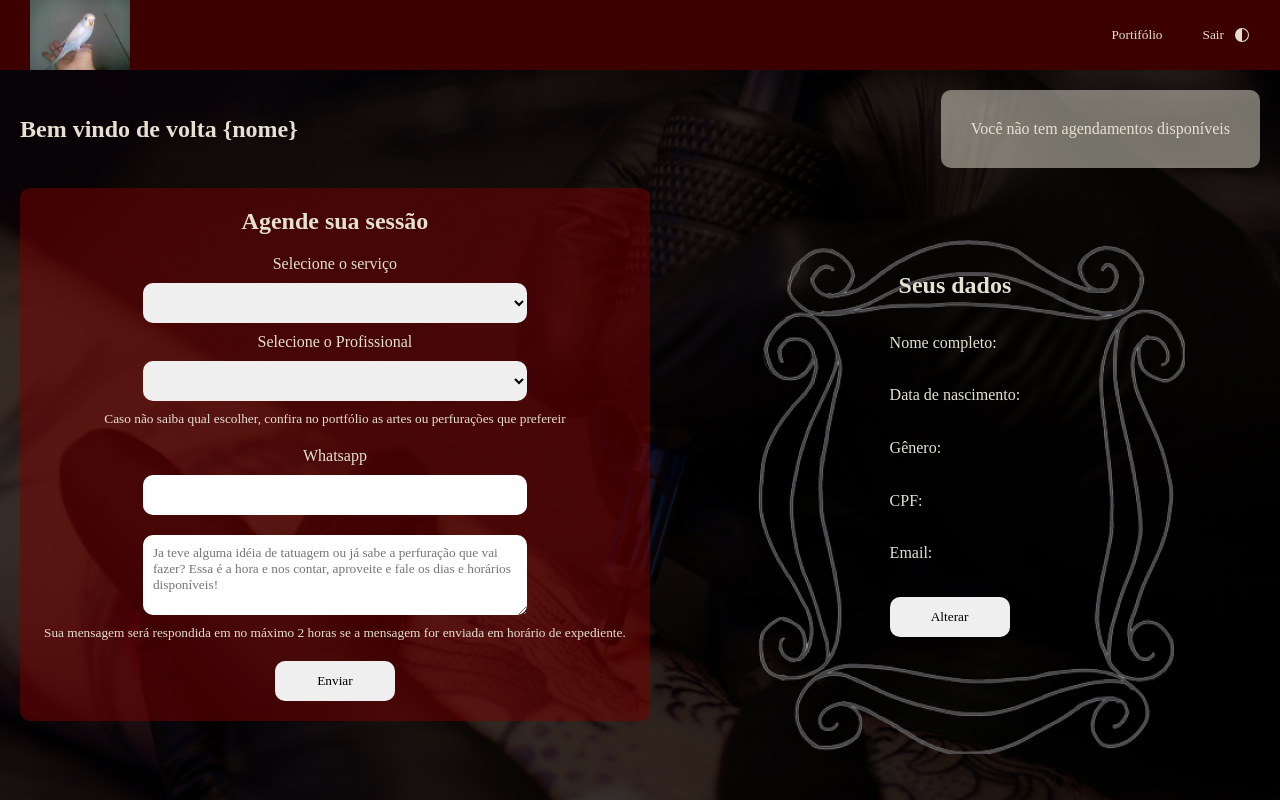
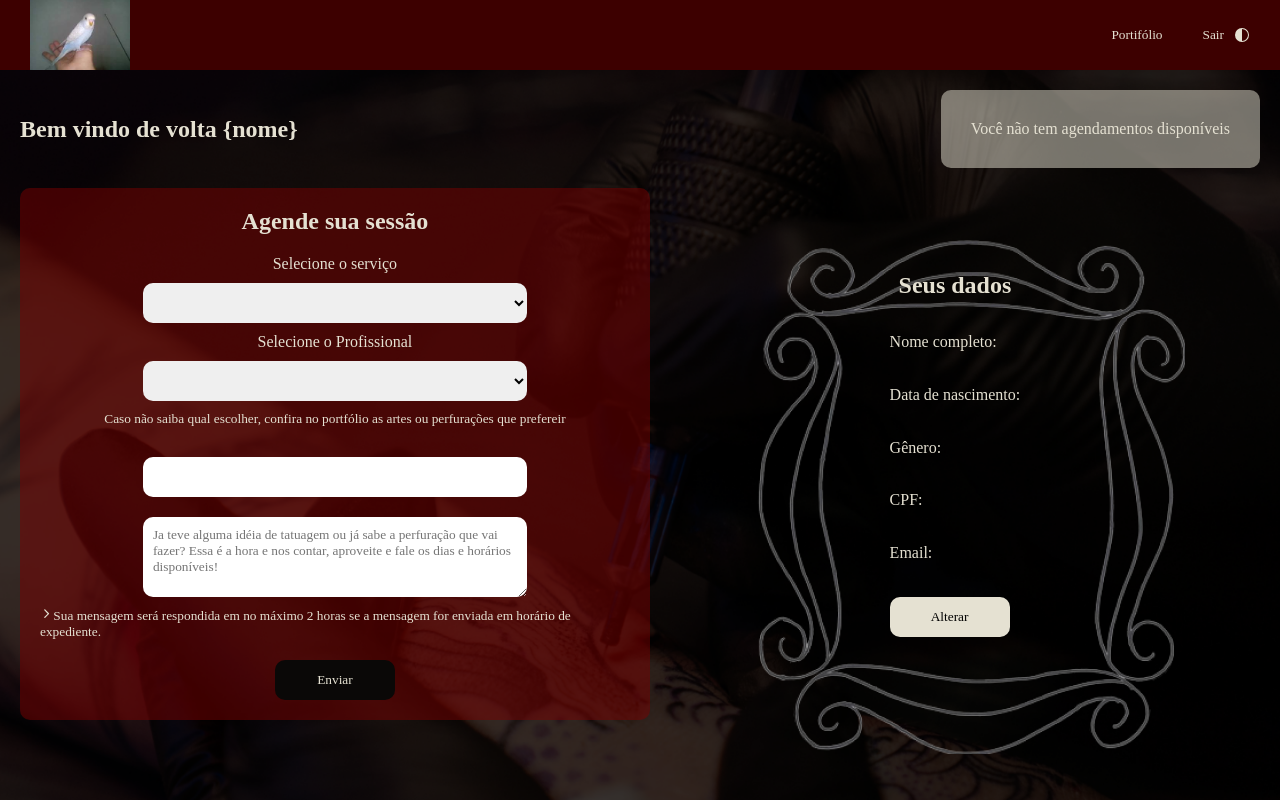
Before and after one commit to LeoAChaves/Rosemarys_Tattoo_Studio, a React (Create React App) app: page /usuario in a window 1280 px wide. Shown: the top 800 px of the page. Built offline with nearby package versions, Linux system fonts and the light colour scheme; a web font is replaced by a local one.

Commit message:
Correção de bug

```diff
--- a/src/components/Button/index.jsx
+++ b/src/components/Button/index.jsx
@@ -1,8 +1,6 @@
 function Button({className, onClick, nome, style}){
     return(
-
-            <button type="submit" className={className} onClick={onClick} style={style}>{nome}</button>
-
+        <button type="submit" className={className} onClick={onClick} style={style}>{nome}</button>
     );
 }
 
--- a/src/components/Form/FormCadastro/index.jsx
+++ b/src/components/Form/FormCadastro/index.jsx
@@ -3,9 +3,13 @@ import * as S from "./styled";
 import Input from "../../Input";
 import Button from "../../Button";
 import Label from "../../Label";
+
 import { apiCliente } from "../../../services/api";
 import { useState } from "react";
 import { useNavigate } from "react-router-dom";
+
+import { IoIosArrowForward } from "react-icons/io";
+
 
 function FormCadastro(){
     const navigate = useNavigate()
@@ -68,7 +72,7 @@ function FormCadastro(){
                 </div>
                 </S.DivCenter>
 
-                <small>A senha deve ter no mínimo 8 dígitos</small>
+                <small><IoIosArrowForward />A senha deve ter no mínimo 8 dígitos</small>
 
                 <Button type="submit" nome="Cadastrar"></Button>
             </S.Form>
--- a/src/components/Form/FormCadastro/styled.js
+++ b/src/components/Form/FormCadastro/styled.js
@@ -76,6 +76,11 @@ export const Form = styled.form`
     align-self: flex-start;
   }
 
+  small{
+    display: flex;
+    align-items: center;
+  }
+
   button{
     width: 120px;
     height: 40px;
@@ -85,6 +90,9 @@ export const Form = styled.form`
     margin-top: 40px;
 
     cursor: pointer;
+
+    background-color: ${({ theme }) => theme.vermelho};
+    color: white;
   }
 `
 
--- a/src/components/Form/FormLogin/index.jsx
+++ b/src/components/Form/FormLogin/index.jsx
@@ -55,13 +55,13 @@ function FormLogin(){
 
                 <Input placeholder="Senha" type="password" name="senha" id="senha"  onChange={(e) => handleOnchange(e)}/>
 
-                <Button className="btnSubmit" type="submit" nome="Entrar"></Button>
+                <Button className="btnSubmit entrar" type="submit" nome="Entrar"></Button>
 
                 <a>Esqueceu a senha?</a>
 
                 <div className="linhaPontilhada"></div>
 
-                <Button className="btnSubmit" onClick="" nome="Criar nova conta" style={{display:  tipoLogin == "FUNCIONARIO" ? 'none': 'block'}}></Button>
+                <Button className="btnSubmit cadastro" onClick="" nome="Criar nova conta" style={{display:  tipoLogin == "FUNCIONARIO" ? 'none': 'block'}}></Button>
             </S.Form>
         </S.Container>
     );
--- a/src/components/Form/FormLogin/styled.js
+++ b/src/components/Form/FormLogin/styled.js
@@ -43,6 +43,16 @@ export const Form = styled.form`
     margin-top: 20px;
 
     cursor: pointer;
+  }
+
+  .entrar{
+    background-color: ${({ theme }) => theme.vermelho};
+    color: white;
+  }
+
+  .cadastro{
+    background-color: ${({ theme }) => theme.amarelo};
+    color: white;
   }
 
   a{
--- a/src/components/Form/FormUsuario/index.jsx
+++ b/src/components/Form/FormUsuario/index.jsx
@@ -4,32 +4,41 @@ import Label from "../../Label";
 import Input from "../../Input";
 import Button from "../../Button";
 
+import toast from 'react-hot-toast';
+
+import { IoIosArrowForward } from "react-icons/io";
+
 function FormUsuario(){
+    const notify = (e) => {
+        e.preventDefault()
+        toast.success('Successfully toasted!')
+    }
+
     return(
         <S.Form>
             <h2>Agende sua sessão</h2>
 
             <Label htmlFor="servico" nome="Selecione o serviço"></Label>
-            <select className="selectForm" name="servico" id="servico">
+            <select className="selectForm" id="servico">
                 <option value=""></option>
                 <option value="piercing">Body Piercing</option>
                 <option value="tatuagem">Tatuador</option>
             </select>
 
             <Label htmlFor="profissional" nome="Selecione o Profissional"></Label>
-            <select className="selectForm" name="profissional" id="profissional">
+            <select className="selectForm" id="profissional">
                 <option value=""></option>
                 <option value="#God">Só Deus sabe</option>
             </select>
             <small>Caso não saiba qual escolher, confira no <a>portfólio</a> as artes ou perfurações que prefereir</small>
 
-            <Label className="labelWhatsapp" htmlFor="whatsapp" nome="Whatsapp"></Label>
-            <Input type="number" name="whatsapp" id="whatsapp" />
+            <Label className="labelWhatsapp" htmlFor="whatsapp"></Label>
+            <Input type="number" id="whatsapp" />
 
-            <textarea className="textareaForm" placeholder="Ja teve alguma idéia de tatuagem ou já sabe a perfuração que vai fazer? Essa é a hora e nos contar, aproveite e fale os dias e horários disponíveis!" name="descricao" id="descricao" cols="60"></textarea>
-            <small>Sua mensagem será respondida em no máximo 2 horas se a mensagem for enviada em horário de expediente.</small>
+            <textarea className="textareaForm" placeholder="Ja teve alguma idéia de tatuagem ou já sabe a perfuração que vai fazer? Essa é a hora e nos contar, aproveite e fale os dias e horários disponíveis!" id="descricao" cols="60"></textarea>
+            <small><IoIosArrowForward />Sua mensagem será respondida em no máximo 2 horas se a mensagem for enviada em horário de expediente.</small>
 
-            <Button nome="Enviar"></Button>
+            <Button onClick={(e) => notify(e)} nome="Enviar" />
         </S.Form>
     );
 }
--- a/src/components/Form/FormUsuario/styled.js
+++ b/src/components/Form/FormUsuario/styled.js
@@ -52,5 +52,8 @@ export const Form = styled.form`
     margin: 20px 0;
 
     cursor: pointer;
+
+    background-color: ${({ theme }) => theme.btn_agendamento};
+    color: ${({ theme }) => theme.button_text};
   }
 `
--- a/src/index.js
+++ b/src/index.js
@@ -1,10 +1,12 @@
 import React from "react";
 import ReactDOM from "react-dom/client";
+import { Toaster } from "react-hot-toast";
 import App from "./App";
 
 const root = ReactDOM.createRoot(document.getElementById("root"));
 root.render(
   <React.StrictMode>
+    <div><Toaster/></div>
     <App />
   </React.StrictMode>
 );
--- a/src/pages/Usuario/index.jsx
+++ b/src/pages/Usuario/index.jsx
@@ -13,6 +13,8 @@ function Usuario({changeTheme}){
     const style = {
         height: "70px",
     }
+
+
 
     return(
         <>
@@ -36,7 +38,7 @@ function Usuario({changeTheme}){
                             <Paragrafo texto="CPF:" atributo="" />
                             <Paragrafo texto="Email:" atributo="" />
 
-                            <Button nome="Alterar" />
+                            <Button className="btnAlterar" nome="Alterar" />
                         </div>
                     </section>
 
--- a/src/pages/Usuario/styled.js
+++ b/src/pages/Usuario/styled.js
@@ -3,7 +3,7 @@ import styled from "styled-components"
 export const Main = styled.main`
     color: ${({ theme }) => theme.text};
 
-    height: 100vh;
+    height: 110vh;
     width: 100%;
 
     padding: 20px;
@@ -56,7 +56,7 @@ export const BlocoDois = styled.div`
         text-align: center;
     }
 
-    button{
+    .btnAlterar{
         width: 120px;
         height: 40px;
 
@@ -64,5 +64,8 @@ export const BlocoDois = styled.div`
         border: none;
 
         cursor: pointer;
+
+        background-color: ${({ theme }) => theme.text};
+        color: ${({ theme }) => theme.body};
     }
 `
```
